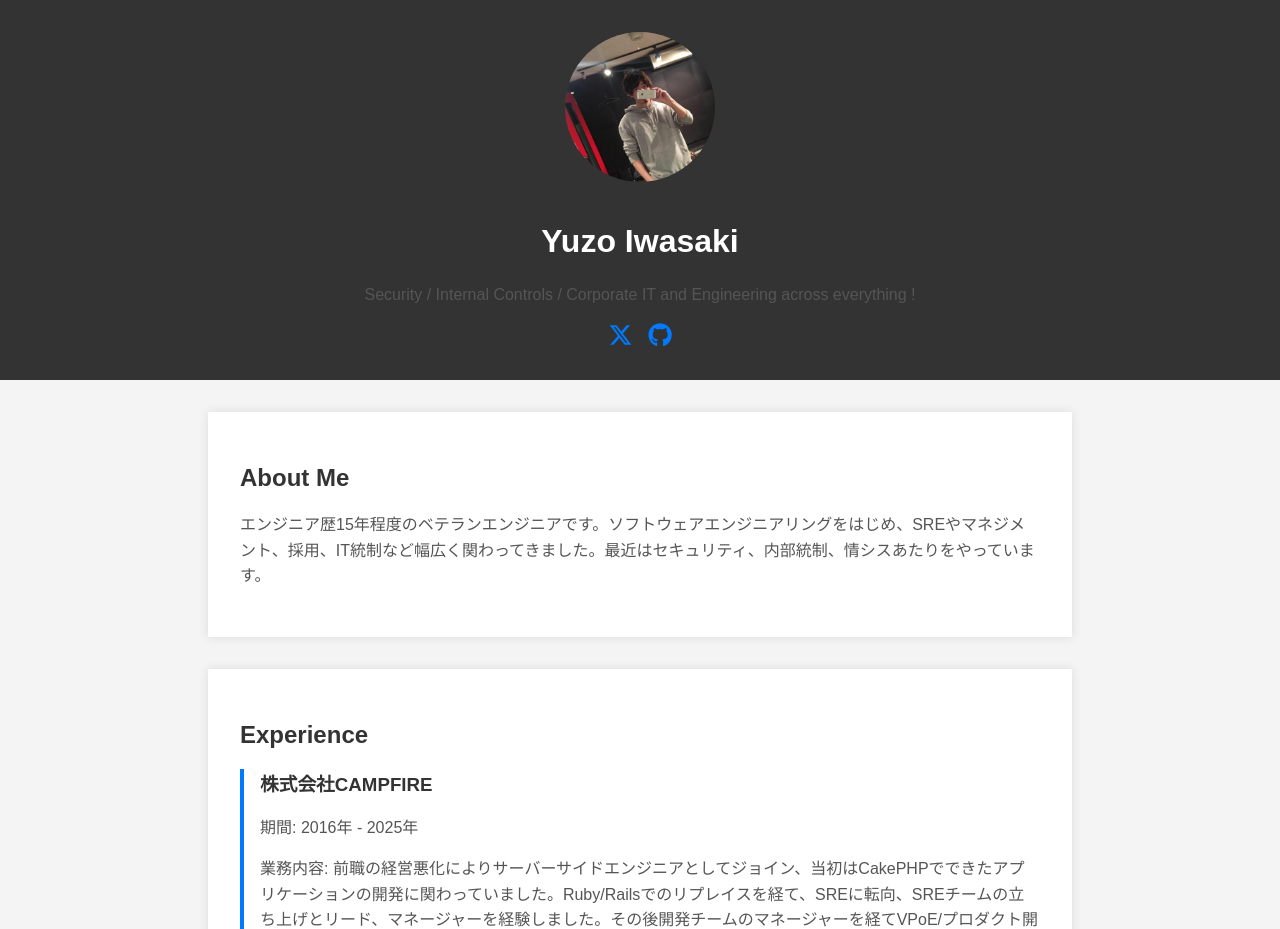
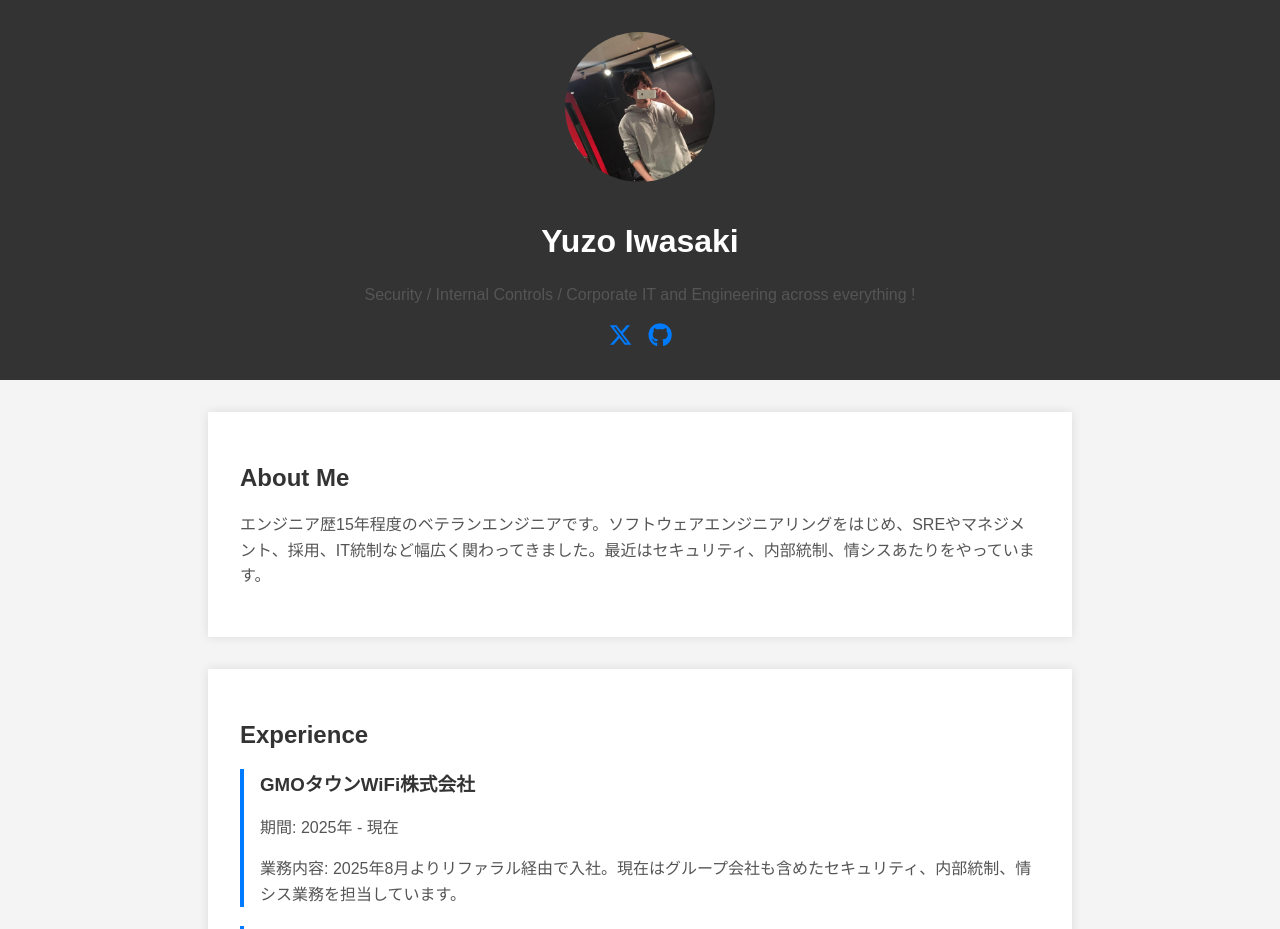
Before and after one commit to yuzoiwasaki/yuzoiwasaki.me, a SvelteKit app: page / in a window 1280 px wide. Shown: the top 929 px of the page. Built offline with nearby package versions, Linux system fonts and the light colour scheme.

Commit message:
Update latest

```diff
--- a/src/routes/Experience.svelte
+++ b/src/routes/Experience.svelte
@@ -1,5 +1,13 @@
 <section class="experience-container">
   <h2>Experience</h2>
+  <div class="experience-card">
+    <h3>GMOタウンWiFi株式会社</h3>
+    <p>期間: 2025年 - 現在</p>
+    <p>
+      業務内容:
+      2025年8月よりリファラル経由で入社。現在はグループ会社も含めたセキュリティ、内部統制、情シス業務を担当しています。
+    </p>
+  </div>
   <div class="experience-card">
     <h3>株式会社CAMPFIRE</h3>
     <p>期間: 2016年 - 2025年</p>
```
